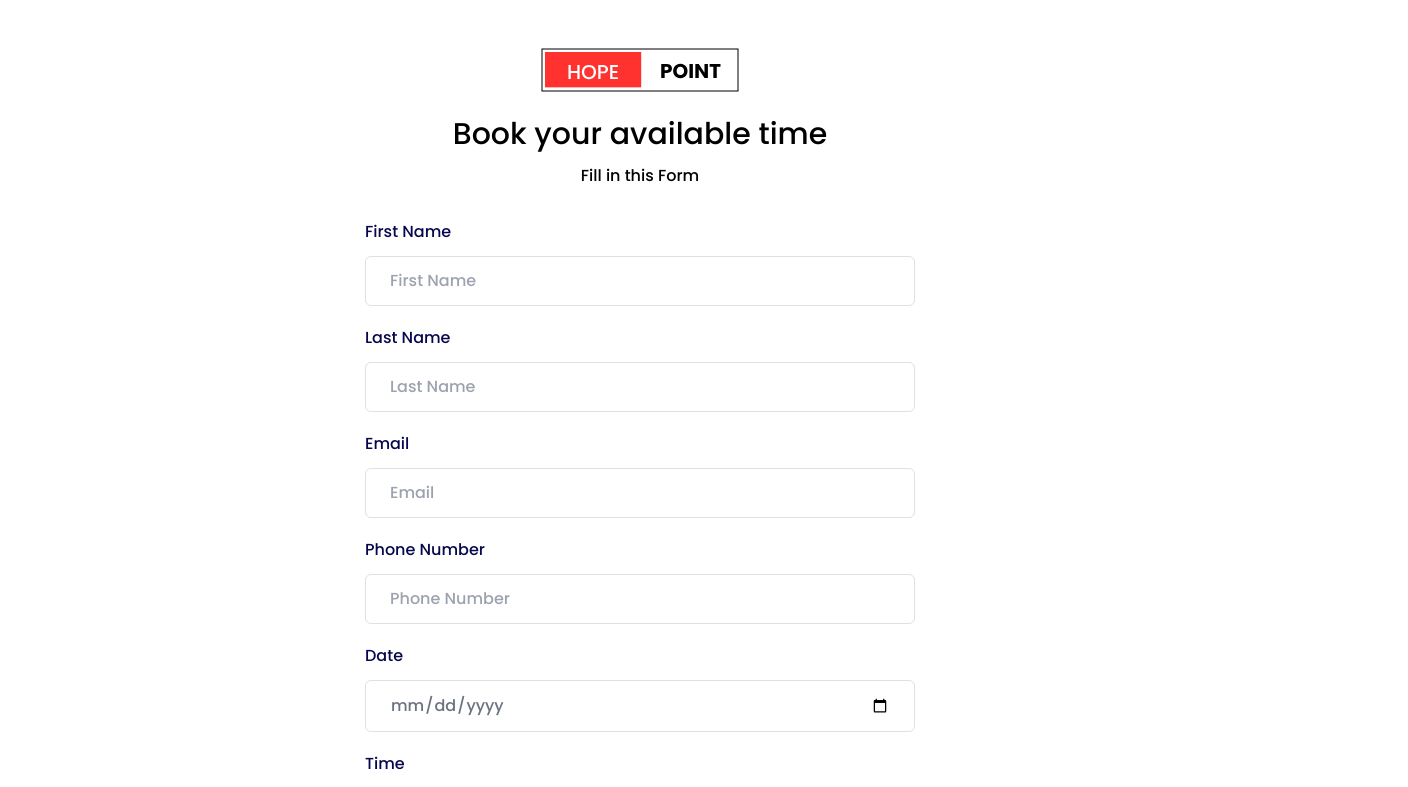
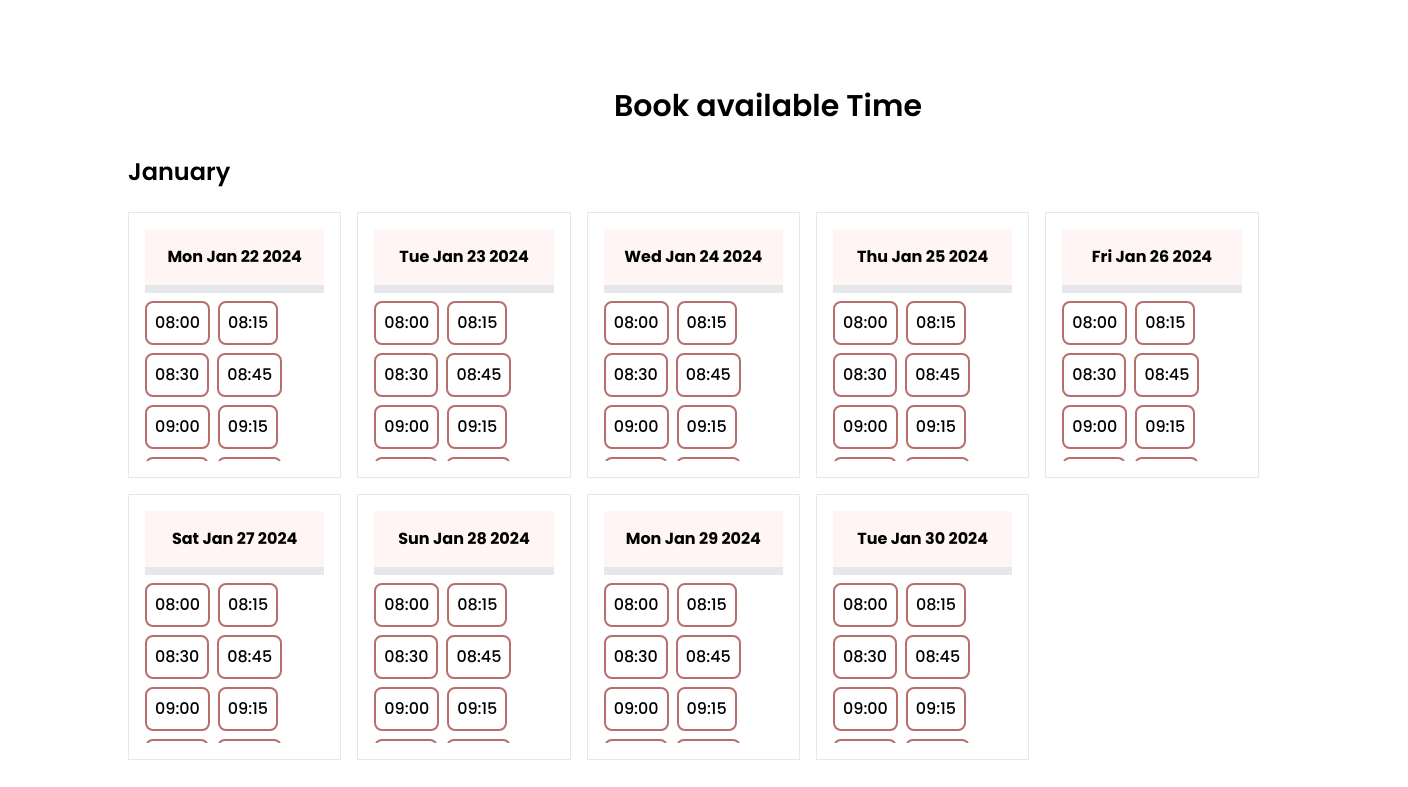
Before and after one commit to creativaPoetaLtd/hope-point-fn, a React (Vite) app: page /booking in a window 1280 px wide. Shown: the top 787 px of the page, 1408 px wide, since content can reach past the window. Built offline with nearby package versions, Linux system fonts and the light colour scheme.

Commit message:
add booking

```diff
--- a/src/components/Booking/Booking.tsx
+++ b/src/components/Booking/Booking.tsx
@@ -1,11 +1,12 @@
+
+import { useState } from 'react';
 import Logo from "../../assets/img/Logo.svg"
 import { Link } from "react-router-dom";
-const Booking = () => {
+
+export const BookingForm = () => {
     return (
         <>
-
             <div className="flex items-center justify-center p-12">
-
                 <div className="mx-auto w-full max-w-[550px]">
                     <Link to="/">
                         <img src={Logo} className=" w-13 h-18 mx-auto mb-6" alt="" />
@@ -117,18 +118,109 @@ const Booking = () => {
                                 </div>
                             </div>
                         </div>
-                        <div>
+                        <div className='flex justify-between'>
                             <button
-                                className="w-full hover:shadow-form rounded-md bg-[#FF3230] py-3 px-8 text-center text-base font-semibold text-white outline-none"
+                                className="w-[40%] hover:shadow-form rounded-md border-2  border-[#FF3230] bg-white py-3 px-8 text-center text-base font-semibold text-gray-900 outline-none hover:bg-[#FF3230] hover:text-white"
+                            >
+                                <Link to='/Booking'>
+                                Pick time
+                                </Link>
+                            </button>
+
+                            <button
+                                className="w-[40%] hover:shadow-form rounded-md bg-[#FF3230] py-3 px-8 text-center text-base font-semibold text-white outline-none"
                             >
                                 Book Now
                             </button>
+
                         </div>
                     </form>
+
                 </div>
             </div>
         </>
     );
 };
 
+
+
+const Booking = () => {
+    const daysInMonth = 10;
+    const businessHours = [
+        '08:00', '08:15', '08:30', '08:45',
+        '09:00', '09:15', '09:30', '09:45',
+        '10:00', '10:15', '10:30', '10:45',
+        '11:00', '11:15', '11:30', '11:45',
+        '12:00',
+        '17:00'
+    ];
+
+    const [selectedDay, setSelectedDay] = useState(null);
+    const [selectedTime, setSelectedTime] = useState(null);
+    const handleDayClick = (day: any) => {
+        setSelectedDay(day);
+        setSelectedTime(null);
+    };
+
+    const handleBookingSubmit = (formData: any) => {
+        // Handle the booking submission logic here
+        console.log('Booking form submitted with data:', formData);
+        // Reset the state after submission
+        setSelectedDay(null);
+        setSelectedTime(null);
+    };
+
+    const handleTimeClick = (time: any) => {
+        setSelectedTime(time);
+    };
+
+    let currentMonth: any = null;
+
+    return (
+        <div className="container desktop:mx-32 flex items-center justify-center min-h-screen">
+            <div className="text-center w-full">
+                <h1 className="text-3xl mt-12 font-semibold mb-4">Book available Time</h1>
+                <div className="flex tablet:mx-auto flex-wrap gap-4 overflow-y-auto">
+                    {Array.from({ length: daysInMonth }, (_, index) => {
+                        const date = new Date();
+                        date.setDate(date.getDate() + index);
+                        const formattedDate = date.toDateString();
+                        const month = date.getMonth();
+
+                        if (month !== currentMonth) {
+                            currentMonth = month;
+                            return (
+                                <div key={`month-${month}`} className="w-full mt-4">
+                                    <h2 className="text-2xl text-left font-semibold mb-2">{date.toLocaleString('en-US', { month: 'long' })}</h2>
+                                </div>
+                            );
+                        }
+
+                        return (
+                            <div key={formattedDate} className={`w-full tablet:w-1/3 desktop:w-1/6 border p-4 ${selectedDay === formattedDate ? 'bg-blue-500 text-white' : ''}`}>
+                                <div className="font-bold mb-2 p-4 border-r-8 tablet:border-r-0 tablet:border-b-8 lg:border-b-0 lg:border-r-8 bg-[#FFF5F5]">
+                                    {formattedDate}
+                                </div>
+                                <div className="flex flex-wrap gap-2 h-40 overflow-x-auto">
+                                    {businessHours.map((time) => (
+                                        <button
+                                            key={time}
+                                            className={`px-2 py-2 rounded-lg border-2 border-[#b66f6d] ${selectedTime === time ? 'bg-[#FF3230] text-gray-100' : 'hover:bg-[#FF3230] hover:border-0 hover:text-gray-100'}`}
+                                            onClick={() => handleTimeClick(time)}
+                                        >
+                                            <Link to="/booking-form">
+                                                {time}
+                                            </Link>
+                                        </button>
+                                    ))}
+                                </div>
+                            </div>
+                        );
+                    })}
+                </div>
+            </div>
+        </div>
+    );
+};
+
 export default Booking;
--- a/src/main.tsx
+++ b/src/main.tsx
@@ -9,6 +9,7 @@ import LoginPage from './pages/LoginPage.tsx'
 import SignupPage from './pages/SignupPage.tsx'
 import BookingPage from './pages/BookingPage.tsx'
 import Dashboard from './pages/Dashboard/Dashboard.tsx'
+import { BookingForm } from './components/Booking/Booking.tsx'
 ReactDOM.createRoot(document.getElementById('root')!).render(
   <React.StrictMode>
     <Router>
@@ -19,6 +20,7 @@ ReactDOM.createRoot(document.getElementById('root')!).render(
         <Route path="/Login" element={<LoginPage />} />
         <Route path="/signup" element={<SignupPage />} />
         <Route path="/booking" element={<BookingPage />} />
+        <Route path="/booking-form" element={<BookingForm />} />
         <Route path="/dashboard" element={<Dashboard />} />
 
       </Routes>
```
